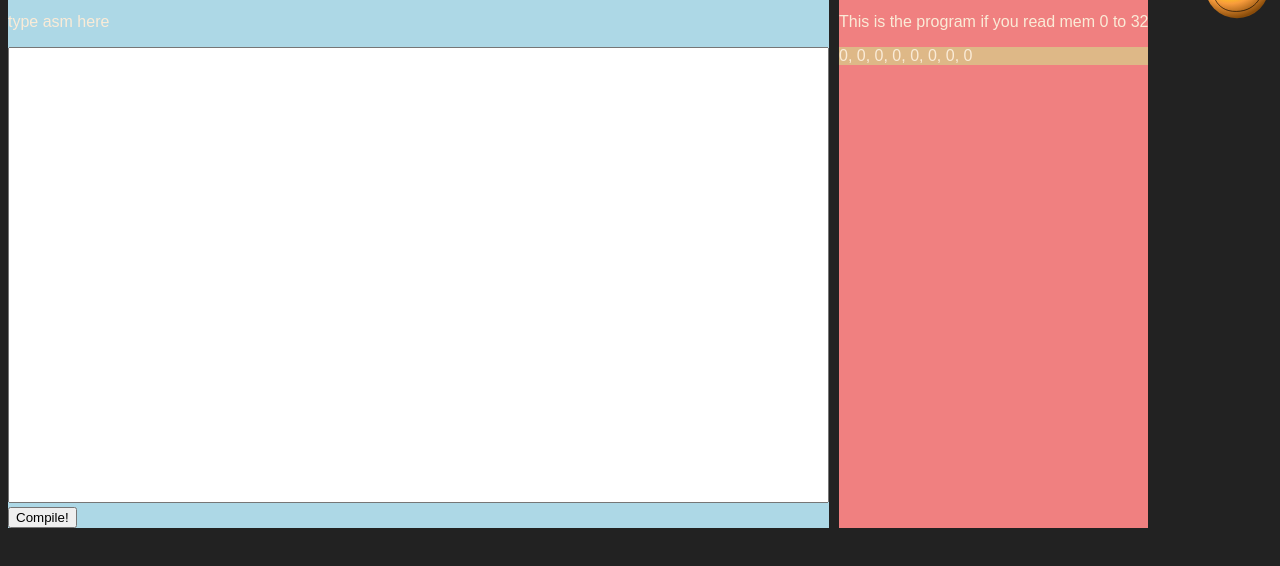
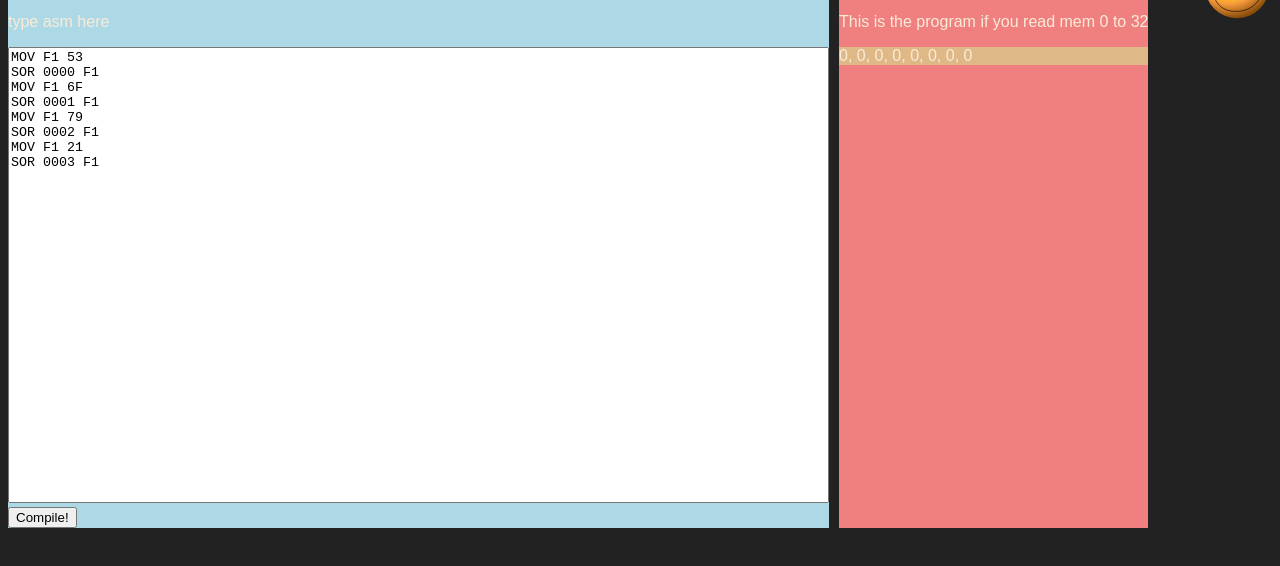
Before and after one commit to Alex-Hamish/alex-hamish.github.io, a plain HTML site: page soycpu/compiler/index.html in a window 1280 px wide. Shown: the part 94-660 px from the top of the page. Drawn offline with Linux system fonts and the light colour scheme.

Commit message:
Added example program

```diff
--- a/soycpu/compiler/compiler.js
+++ b/soycpu/compiler/compiler.js
@@ -28,6 +28,7 @@ function exe(line) {
     switch (opcode) {
         case "CLS":
             regs = {"F1":0,"F2":0,"F3":0,"F4":0,"F5":0,"F6":0,"F7":0,"F8":0};
+            mem = new Uint8Array(65536);
             break;
         case "MOV":
             regs[instrs[1]] = overflow(s2);
--- a/soycpu/compiler/index.html
+++ b/soycpu/compiler/index.html
@@ -359,7 +359,14 @@
     <div style="display: flex; gap: 10px;">
         <div style="background: lightblue;">
             <p>type asm here</p>
-            <textarea cols="100" rows="30" style="resize: none;" id="asms"></textarea>
+            <textarea cols="100" rows="30" style="resize: none;" id="asms">MOV F1 53
+SOR 0000 F1
+MOV F1 6F
+SOR 0001 F1
+MOV F1 79
+SOR 0002 F1
+MOV F1 21
+SOR 0003 F1</textarea>
             <br>
             <button id ="copmepi">Compile!</button>
         </div>
```
